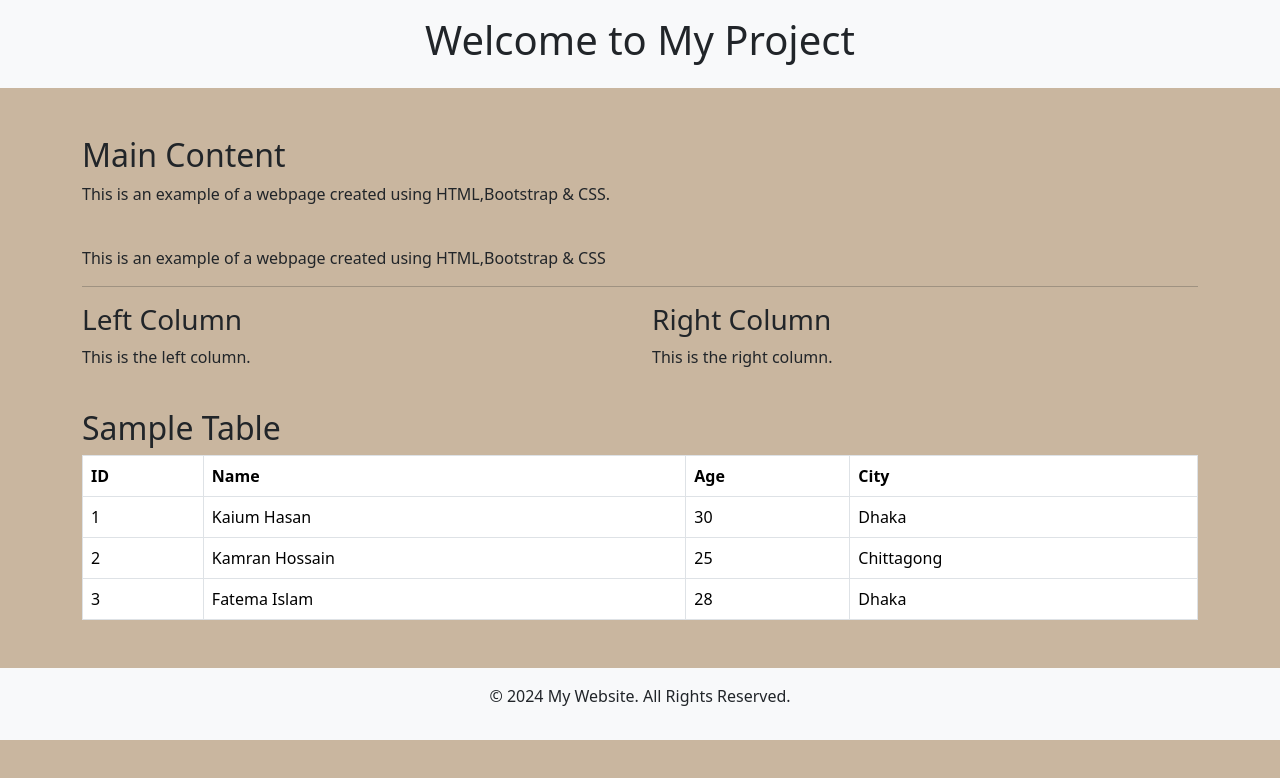
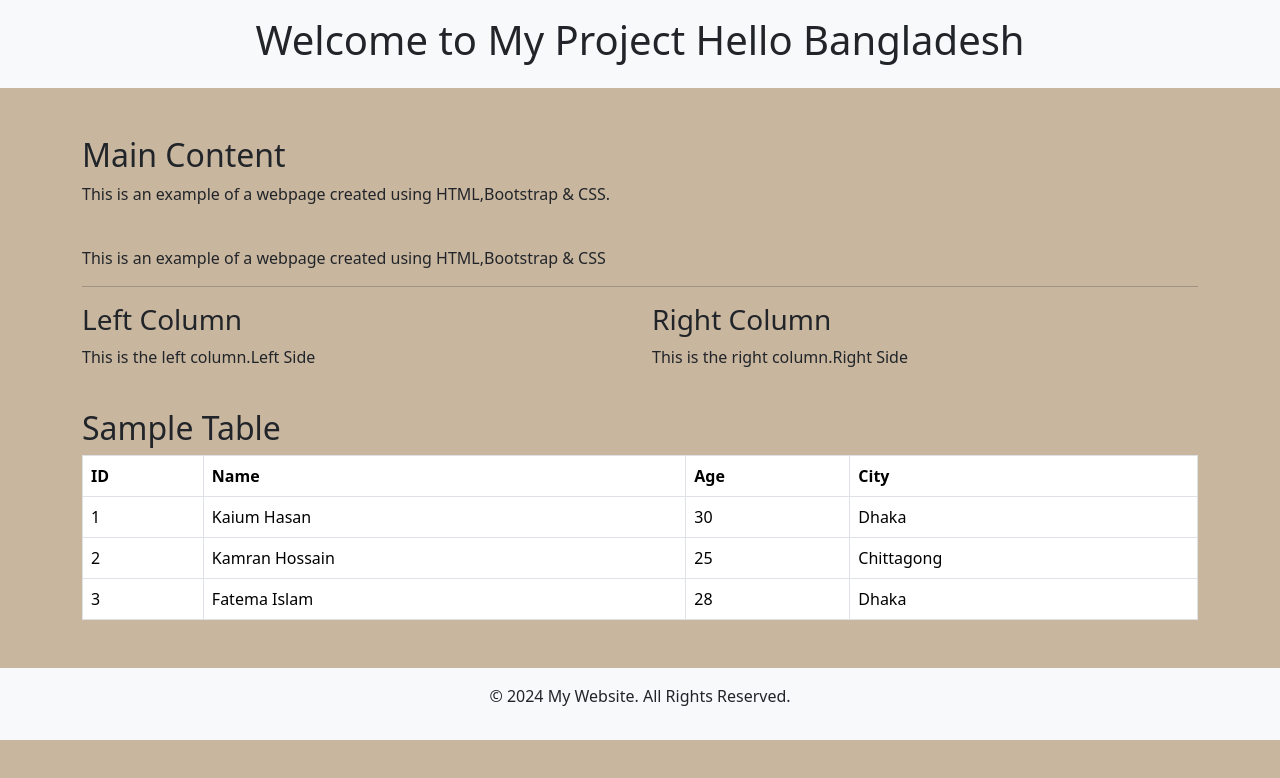
Before and after one commit to kaiumhasan50/practise, a plain HTML site: page index.html in a window 1280 px wide. Drawn offline with nearby package versions, Linux system fonts and the light colour scheme.

Commit message:
version 3

```diff
--- a/index.html
+++ b/index.html
@@ -13,7 +13,7 @@
 <!-- Header -->
 <header class="bg-light py-3">
     <div class="container">
-        <h1 class="text-center">Welcome to My Project</h1>
+        <h1 class="text-center">Welcome to My Project Hello Bangladesh</h1>
     </div>
 </header>
 
@@ -28,11 +28,11 @@
     <div class="row">
         <div class="col-md-6">
             <h3>Left Column</h3>
-            <p>This is the left column.</p>
+            <p>This is the left column.Left Side</p>
         </div>
         <div class="col-md-6">
             <h3>Right Column</h3>
-            <p>This is the right column.</p>
+            <p>This is the right column.Right Side</p>
         </div>
     </div>
 
```
